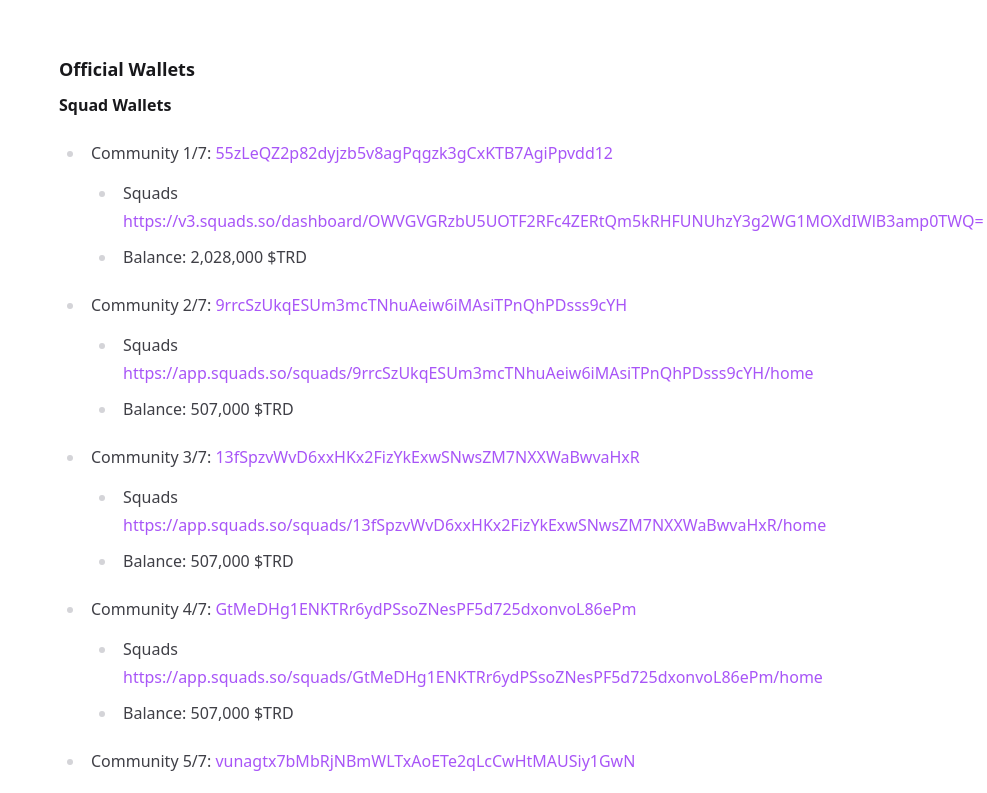
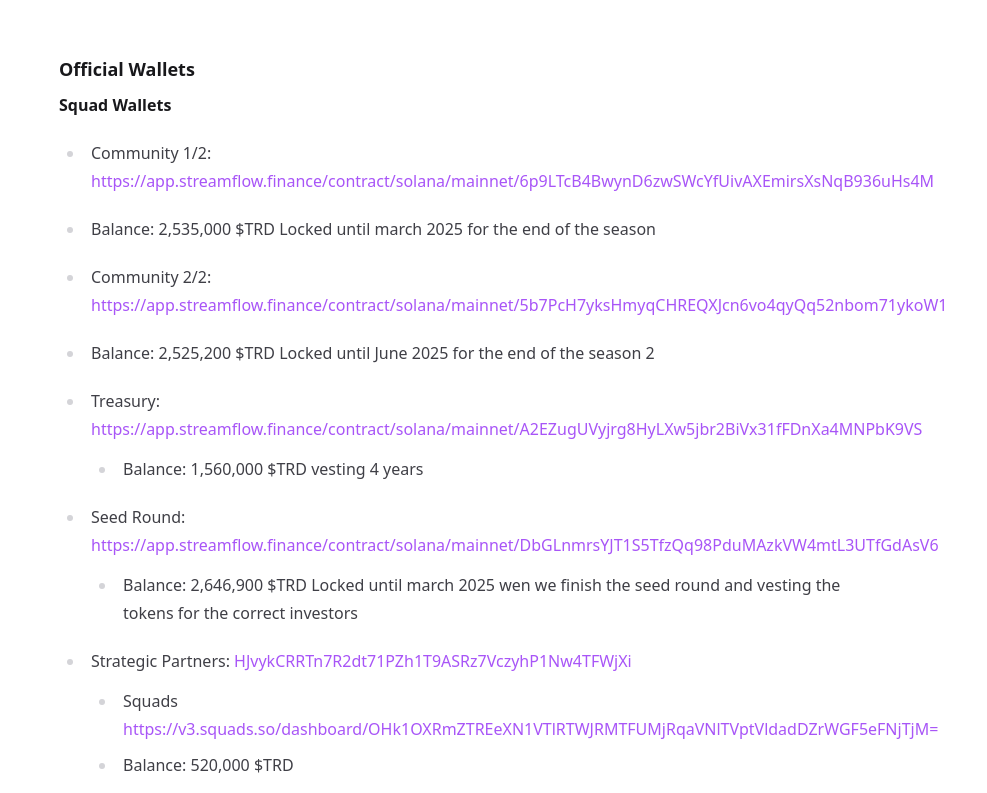
Before and after one commit to triadxyz/docs, a Next.js app: page /tokenomics in a window 1280 px wide. Shown: the part 3140-3933 px from the top of the page, without its empty margins (293-1280 px from the left). Built offline with nearby package versions, Linux system fonts and the light colour scheme.

Commit message:
add locked

```diff
--- a/src/pages/tokenomics.mdx
+++ b/src/pages/tokenomics.mdx
@@ -71,40 +71,13 @@ This is the largest allocation, dedicated to fueling the growth and expansion of
 
 ### Squad Wallets
 
-- Community 1/7: [55zLeQZ2p82dyjzb5v8agPqgzk3gCxKTB7AgiPpvdd12](https://solscan.io/address/55zLeQZ2p82dyjzb5v8agPqgzk3gCxKTB7AgiPpvdd12)
+- Community 1/2: https://app.streamflow.finance/contract/solana/mainnet/6p9LTcB4BwynD6zwSWcYfUivAXEmirsXsNqB936uHs4M
 
-  - Squads https://v3.squads.so/dashboard/OWVGVGRzbU5UOTF2RFc4ZERtQm5kRHFUNUhzY3g2WG1MOXdIWlB3amp0TWQ=
-  - Balance: 2,028,000 $TRD
+- Balance: 2,535,000 $TRD Locked until march 2025 for the end of the season
 
-- Community 2/7: [9rrcSzUkqESUm3mcTNhuAeiw6iMAsiTPnQhPDsss9cYH](https://solscan.io/address/9rrcSzUkqESUm3mcTNhuAeiw6iMAsiTPnQhPDsss9cYH)
+- Community 2/2: https://app.streamflow.finance/contract/solana/mainnet/5b7PcH7yksHmyqCHREQXJcn6vo4qyQq52nbom71ykoW1
 
-  - Squads https://app.squads.so/squads/9rrcSzUkqESUm3mcTNhuAeiw6iMAsiTPnQhPDsss9cYH/home
-  - Balance: 507,000 $TRD
-
-- Community 3/7: [13fSpzvWvD6xxHKx2FizYkExwSNwsZM7NXXWaBwvaHxR](https://solscan.io/address/13fSpzvWvD6xxHKx2FizYkExwSNwsZM7NXXWaBwvaHxR)
-
-  - Squads https://app.squads.so/squads/13fSpzvWvD6xxHKx2FizYkExwSNwsZM7NXXWaBwvaHxR/home
-  - Balance: 507,000 $TRD
-
-- Community 4/7: [GtMeDHg1ENKTRr6ydPSsoZNesPF5d725dxonvoL86ePm](https://solscan.io/address/GtMeDHg1ENKTRr6ydPSsoZNesPF5d725dxonvoL86ePm)
-
-  - Squads https://app.squads.so/squads/GtMeDHg1ENKTRr6ydPSsoZNesPF5d725dxonvoL86ePm/home
-  - Balance: 507,000 $TRD
-
-- Community 5/7: [vunagtx7bMbRjNBmWLTxAoETe2qLcCwHtMAUSiy1GwN](https://solscan.io/address/vunagtx7bMbRjNBmWLTxAoETe2qLcCwHtMAUSiy1GwN)
-
-  - Squads https://app.squads.so/squads/vunagtx7bMbRjNBmWLTxAoETe2qLcCwHtMAUSiy1GwN/home
-  - Balance: 507,000 $TRD
-
-- Community 6/7: [3V9VjvjNAzstgUvpcRHj2Haz3WN4qC47RhPFUeQjchmC](https://solscan.io/address/3V9VjvjNAzstgUvpcRHj2Haz3WN4qC47RhPFUeQjchmC)
-
-  - Squads https://app.squads.so/squads/3V9VjvjNAzstgUvpcRHj2Haz3WN4qC47RhPFUeQjchmC/home
-  - Balance: 507,000 $TRD
-
-- Community 7/7: [GqvEAiYNtgLrYtgczUiz3Zi4LoCzKZJQkAd6vLX6iHCw](https://solscan.io/address/GqvEAiYNtgLrYtgczUiz3Zi4LoCzKZJQkAd6vLX6iHCw)
-
-  - Squads https://app.squads.so/squads/GqvEAiYNtgLrYtgczUiz3Zi4LoCzKZJQkAd6vLX6iHCw/home
-  - Balance: 507,000 $TRD
+- Balance: 2,525,200 $TRD Locked until June 2025 for the end of the season 2
 
 - Treasury: https://app.streamflow.finance/contract/solana/mainnet/A2EZugUVyjrg8HyLXw5jbr2BiVx31fFDnXa4MNPbK9VS
 
```
